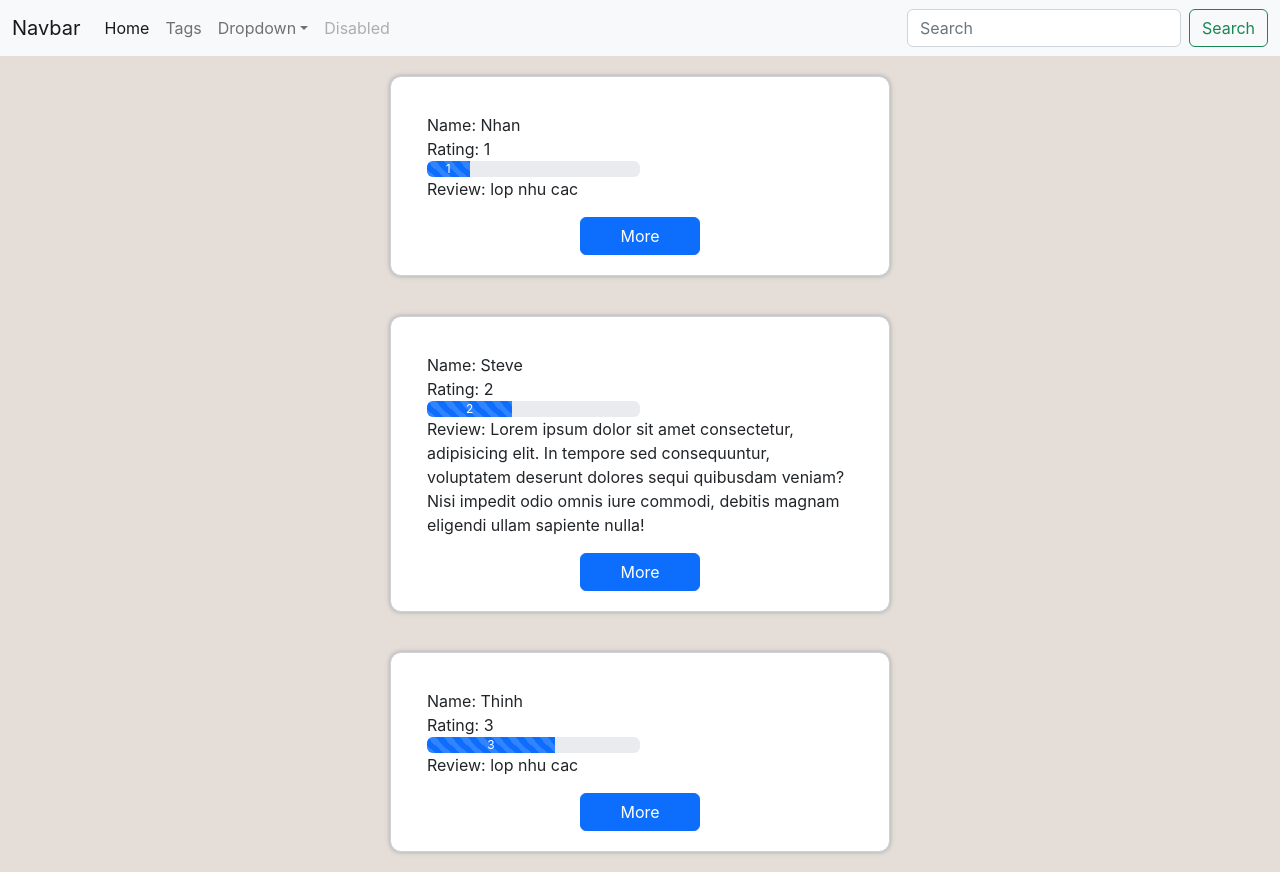
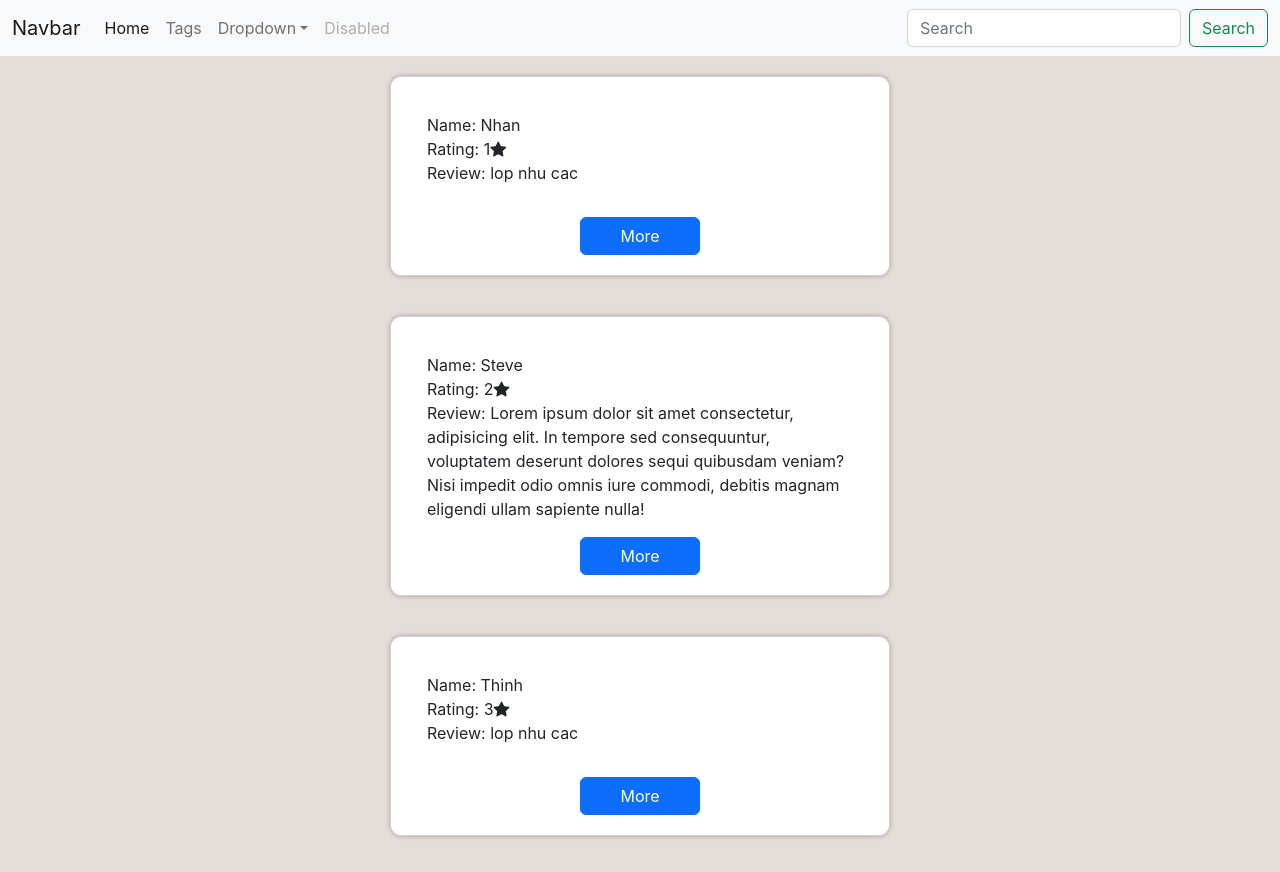
Before and after one commit to ThomasN12/hackumass-frontend, a React (Create React App) app: page /reviews in a window 1280 px wide. Built offline with nearby package versions, Linux system fonts and the light colour scheme.

Commit message:
ReviewsList with icon

```diff
--- a/package.json
+++ b/package.json
@@ -9,6 +9,7 @@
     "@testing-library/user-event": "^13.5.0",
     "axios": "^1.1.3",
     "bootstrap": "^5.2.2",
+    "bootstrap-icons": "^1.10.1",
     "dotenv": "^16.0.3",
     "react": "^18.2.0",
     "react-dom": "^18.2.0",
--- a/src/components/reviews/ReviewsList.js
+++ b/src/components/reviews/ReviewsList.js
@@ -1,7 +1,8 @@
 import { useState } from "react";
 const ReviewsList = (props) => {
   return reviews.map((r) => {
-    return <ReviewCard
+    return (
+      <ReviewCard
         name={r.name}
         text={r.text}
         rating={r.rating}
@@ -9,7 +10,8 @@ const ReviewsList = (props) => {
         difficulty={r.difficulty}
         effort={r.effort}
         recommended={r.recommended}
-    />;
+      />
+    );
   });
 };
 
@@ -26,17 +28,7 @@ const ReviewCard = (props) => {
           <div className="card-text">Name: {props.name}</div>
           <div className="card-text">
             Rating: {props.rating}
-            <div className="progress w-50">
-              <div
-                className="progress-bar progress-bar-striped"
-                style={{ width: (props.rating / 5) * 100 + "%" }}
-                role="progressbar"
-                aria-valuemin="0"
-                aria-valuemax="100"
-              >
-                {props.rating}
-              </div>
-            </div>
+            <i className="bi bi-star-fill"></i>
           </div>
           <div className="card-text">Review: {props.text}</div>
         </div>
@@ -51,10 +43,18 @@ const ReviewCard = (props) => {
     <div className="container d-flex justify-content-center">
       <div className="card">
         <div className="card-body">
-          <div className="card-text">Difficulty: {props.difficulty}</div>
-          <div className="card-text">Effort: {props.effort}</div>
-          <div className="card-text">Fun: {props.fun}</div>
-          <div className="card-text">Recommended: {props.recommended}</div>
+          <div className="card-text">
+            Difficulty: {props.difficulty} <i className="bi bi-star-fill"></i>
+          </div>
+          <div className="card-text">
+            Effort: {props.effort} <i className="bi bi-star-fill"></i>
+          </div>
+          <div className="card-text">
+            Fun: {props.fun} <i className="bi bi-star-fill"></i>
+          </div>
+          <div className="card-text">
+            Recommended: {props.recommended} <i className="bi bi-star-fill"></i>
+          </div>
         </div>
         <div className="row d-flex justify-content-center">
           <button onClick={handleViewChange} className="btn btn-primary w-25">
--- a/src/index.js
+++ b/src/index.js
@@ -4,6 +4,8 @@ import './index.css';
 import App from './App';
 import { BrowserRouter } from 'react-router-dom';
 import 'bootstrap/dist/css/bootstrap.css';
+import "bootstrap-icons/font/bootstrap-icons.css";
+
 // Put any other imports below so that CSS from your
 // components takes precedence over default styles.
 
```
Also changed, not shown: 1 other file (tests, documents, lock files or other folders). Lines whose indentation alone changed are shown as unchanged.
